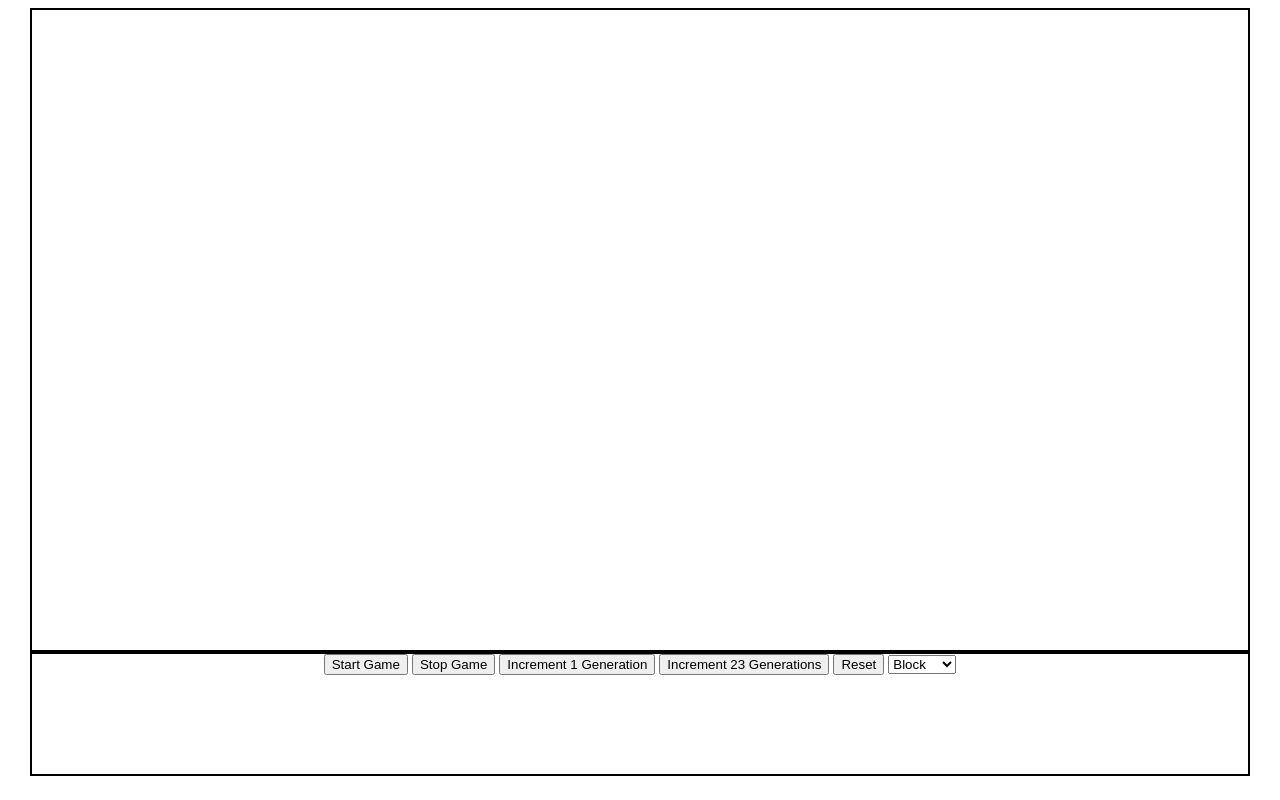
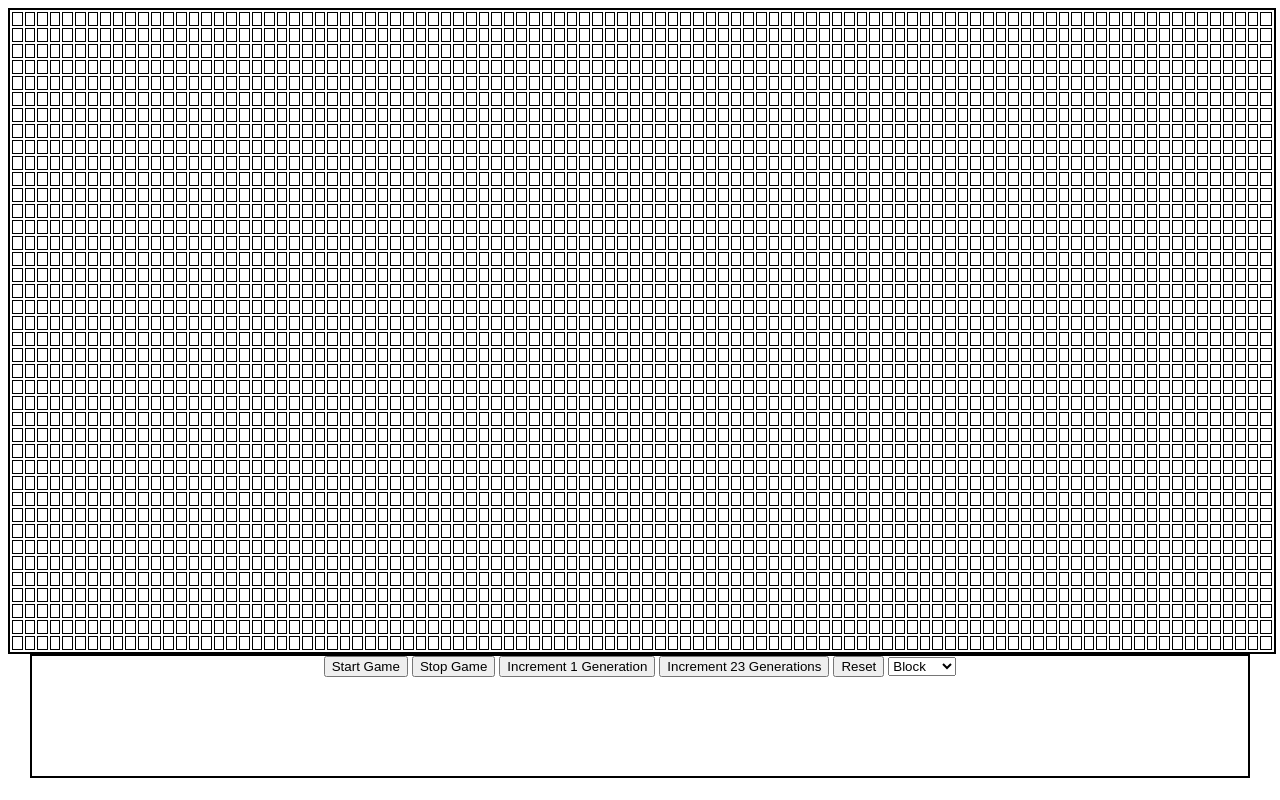
Before and after one commit to yune-lilias/GameOfLife, a PHP site: page /Game.html in a window 1280 px wide. Run offline with PHP 8.4, Linux system fonts and the light colour scheme.

Commit message:
created table with onclick functionality

```diff
--- a/Game.html
+++ b/Game.html
@@ -5,9 +5,8 @@
     <meta charset="utf-8">
     <title>Game of Life</title>
     <link rel="stylesheet" href="project.css">
-    <script>
-        src = "project.js"
-    </script>
+    <script src="project.js"></script>
+
 </head>
 
 <body>
@@ -16,6 +15,9 @@
             <table id="table">
 
             </table>
+            <script>
+                createTable();
+            </script>
         </div>
         <div id="interface" class="center">
             <button onclick="">Start Game</button>
--- a/project.css
+++ b/project.css
@@ -1,6 +1,16 @@
+table {
+    width: 100%;
+}
+
+td {
+    border: 1px solid black;
+    width: 10px;
+    height: 10px;
+}
+
 #game-area {
-    width: 95vw;
-    height: 80vh;
+    width: 100%;
+    height: 80%;
     border: 2px solid black;
 }
 
@@ -15,3 +25,7 @@
     margin-left: auto;
     margin-right: auto;
 }
+
+.alive {
+    background-color: rosybrown;
+}
--- a/project.js
+++ b/project.js
@@ -1,3 +1,23 @@
 function createTable() {
+    let rows = 40;
+    let cols = 100;
+    let table = document.getElementById("table");
 
+
+    for (var i = 0; i < rows; i++) {
+        let row = document.createElement("tr");
+        for (var j = 0; j < cols; j++) {
+            let cell = document.createElement("td");
+            cell.id = i + "" + j;
+            cell.addEventListener('click', isAlive);
+            row.append(cell);
+        }
+        table.append(row);
+    }
 }
+
+function isAlive() {
+    var id = this.id;
+    let cell = document.getElementById(id);
+    cell.className = "alive";
+}
```
